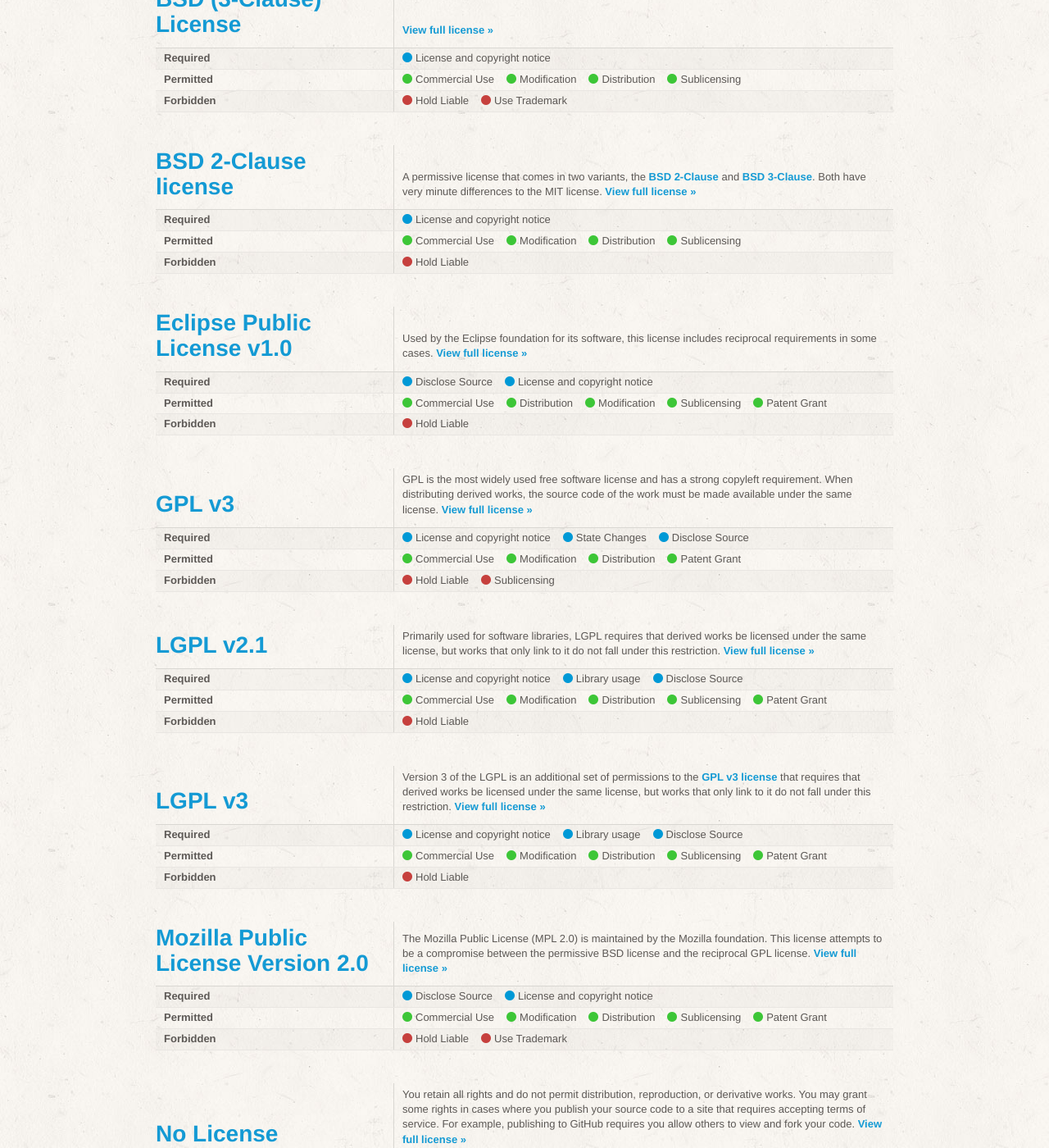
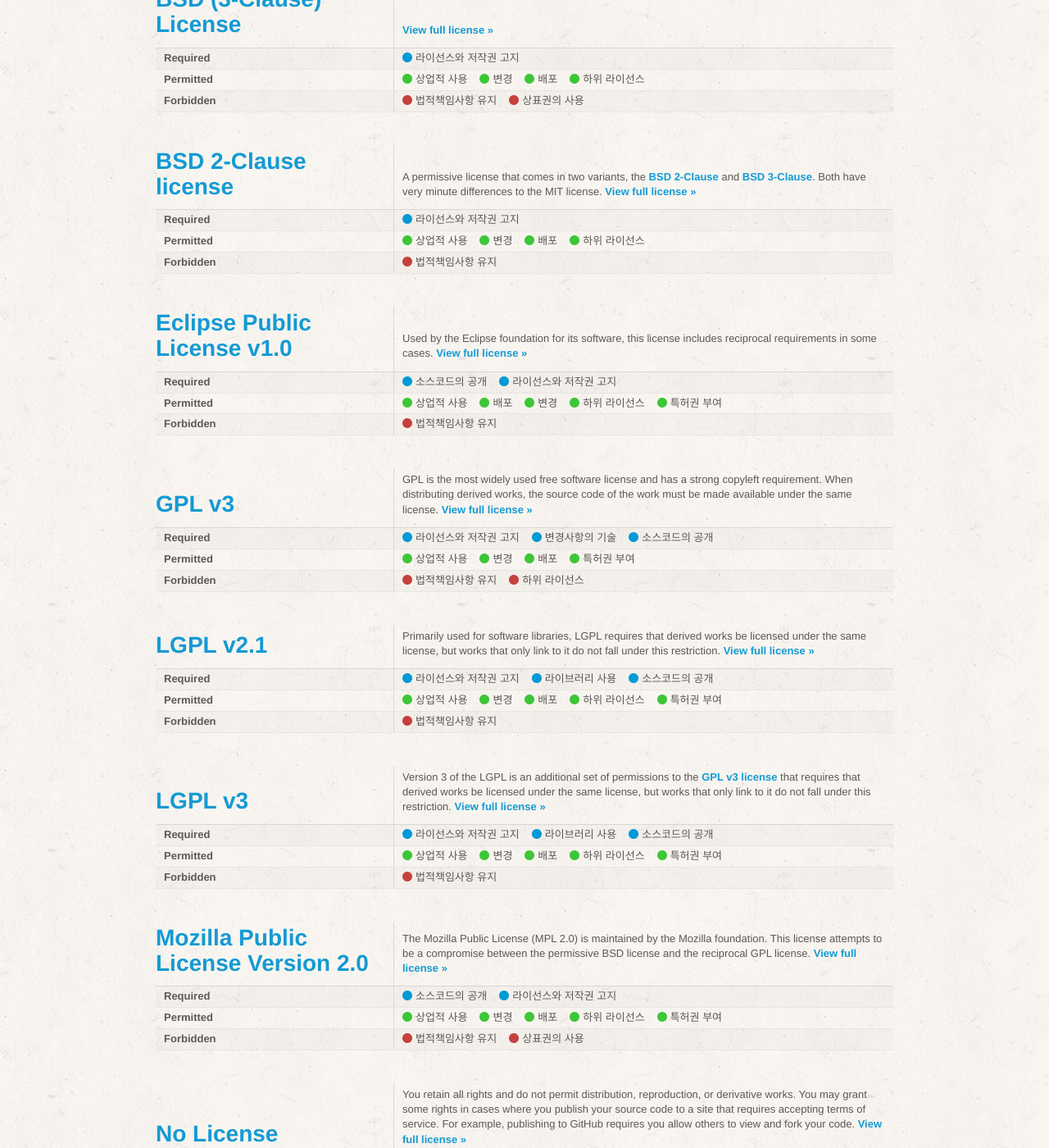
Before and after one commit to github/choosealicense.com, a Jekyll site: the page built from licenses.html, in a window 1280 px wide and 1400 px high, scrolled down 1056 px. Shown: the whole window at 82% size. Built offline with Jekyll 4.4.1, drawn with Linux system fonts in a browser that asks for light colours; some web fonts are replaced; Markdown is read by kramdown in place of the engine named in the settings; some of the changed text lies outside the part shown.

Commit message:
Translate rules(required, permitted, forbidden) in Korean

```diff
--- a/_config.yml
+++ b/_config.yml
@@ -6,60 +6,61 @@
 
   required:
     include-copyright:
-      description: Include a copy of the license and copyright notice with the code.
-      label:  License and copyright notice
+      description: 라이선스의 원문 사본을 포함하고 코드에대한 저작권을 고지한다.
+      label:  라이선스와 저작권 고지
     document-changes:
-      description: Indicate significant changes made to the code.
-      label: State Changes
+      description: 코드에 반영된 중요한 변경내역을 표시한다.
+      label: 변경사항의 기술
     disclose-source:
-      description: Source code must be made available when distributing the software. In the case of LGPL, the source for the library (and not the entire program) must be made available.
-      label: Disclose Source
+      description: 소프트웨어를 배포 할 때 소스코드가 함께 제공되어야 합니다. LGPL의 경우, 라이브러리 (전체 프로그램이 아닌)에 대한 소스코드를 반드시 사용가능한 상태로 제공해야합니다.
+      label: 소스코드의 공개
     library-usage:
-      description: The library may be used within a non-open-source application.
-      label: Library usage
+      description: 라이브러리형태로 사용할 경우 오픈소스 어플리케이션이 아닌 경우에도 사용이 가능하다.
+      label: 라이브러리 사용
     rename:
-      description: You must change the name of the software if you modify it.
-      label: Rename
+      description: 수정하였을 경우 반드시 소프트웨어의 이름을 변경해야만 한다.
+      label: 이름변경
 
   permitted:
     commercial-use:
-      description: This software and derivatives may be used for commercial purposes.
-      label: Commercial Use
+      description: 이 소프트웨어와 파생된 결과물들에 대해서 상업적 목적으로 사용이 가능합니다.
+      label: 상업적 사용
     modifications:
       description: This software may be modified.
-      label: Modification
+      description: 이 소프트웨어는 변경이 가능합니다.
+      label: 변경
     distribution:
-      description: You may distribute this software.
-      label: Distribution
+      description: 이 소프트웨어를 배포하는 것이 가능합니다.
+      label: 배포
     sublicense:
-      description: You may grant a sublicense to modify and distribute this software to third parties not included in the license.
-      label: Sublicensing
+      description: 라이선스에 포함되어 있지 않은 제 3자에게 이 소프트웨어를 수정하고 배포하는 것에 대하여 원래의 라이선스이외의 권리사항을 추가할 수 있습니다.
+      label: 하위 라이선스
     private-use:
-      description: You may use and modify the software without distributing it.
-      label: Private Use
+      description: 배포하지 않는 조건에 한하여 소프트웨어를 사용하고 수정할 수 있습니다.
+      label: 개인적인 사용
     patent-grant:
-      description: This license provides an express grant of patent rights from the contributor to the recipient.
-      label: Patent Grant
+      description: 이 라이선스는 기여자로부터의 특허권 부여를 소프트웨어를 받는 사람에게 명시해야 합니다.
+      label: 특허권 부여
 
   forbidden:
     trademark-use:
-      description: While this may be implicitly true of all licenses, this license explicitly states that you may NOT use the names, logos, or trademarks of contributors.
-      label: Use Trademark
+      description: 이 라이선스는 해당 소프트웨어의 이름과 로고 혹은 기여자의 트레이드마크의 사용금지를 명시적으로 기술하고 있습니다. 이것은 일반적으로 거의 모든 라이선스들에서 암묵적인 사실입니다.
+      label: 상표권의 사용
     no-liability:
-      description: Software is provided without warranty and the software author/license owner cannot be held liable for damages.
-      label: Hold Liable
+      description: 소프트웨어는 품질보증없이 제공되며 소프트웨어의 저자/라이선스의 소유자는 법적인 손해에 대한 책임을 지지 않습니다.
+      label: 법적책임사항 유지
     no-sublicense:
-      description: You may not grant a sublicense to modify and distribute this software to third parties not included in the license.
-      label: Sublicensing
+      description: 여러분은 이 소프트웨어를 제 3자가 수정하고 배포하는 것에 대하여 원래의 라인선스에 포함되어 있지 않은 추가적인 권리사항을 부여 할 수 없습니다.
+      label: 하위 라이선스
     modifications:
-      description: This software may not be modified.
-      label: Modification
+      description: 이 소프트웨어는 변경되어서는 안됩니다.
+      label: 변경
     distribution:
-      description: You may not distribute this software.
-      label: Distribution
+      description: 이 소프트웨어는 배포되어서는 안됩니다.
+      label: 배포
     sublicense:
-      description: You may not grant a sublicense to modify and distribute this software to third parties not included in the license.
-      label: Sublicensing
+      description: 여러분은 이 소프트웨어를 제 3자가 수정하고 배포하는 것에 대하여 원래의 라인선스에 포함되어 있지 않은 추가적인 권리사항을 부여 할 수 있습니다.
+      label: 하위 라이선스
 
 exclude:
   - CNAME
```
